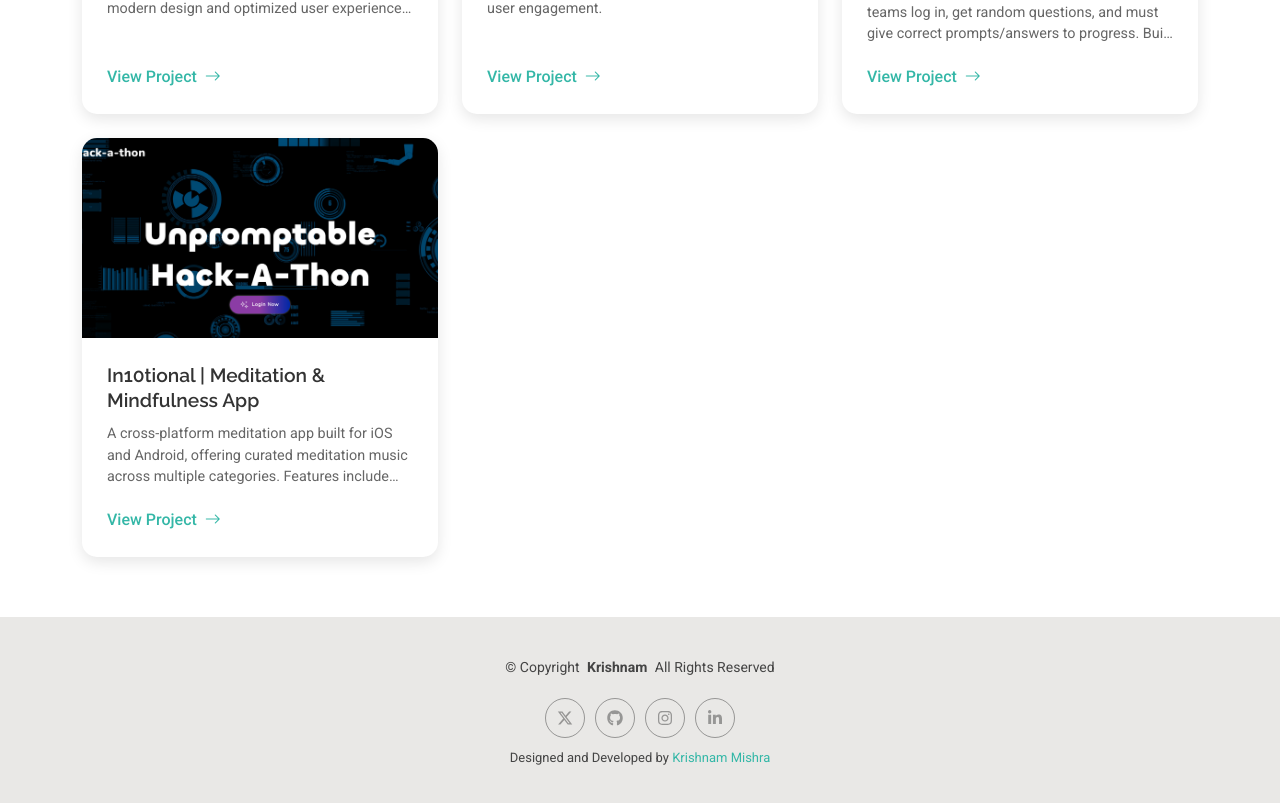
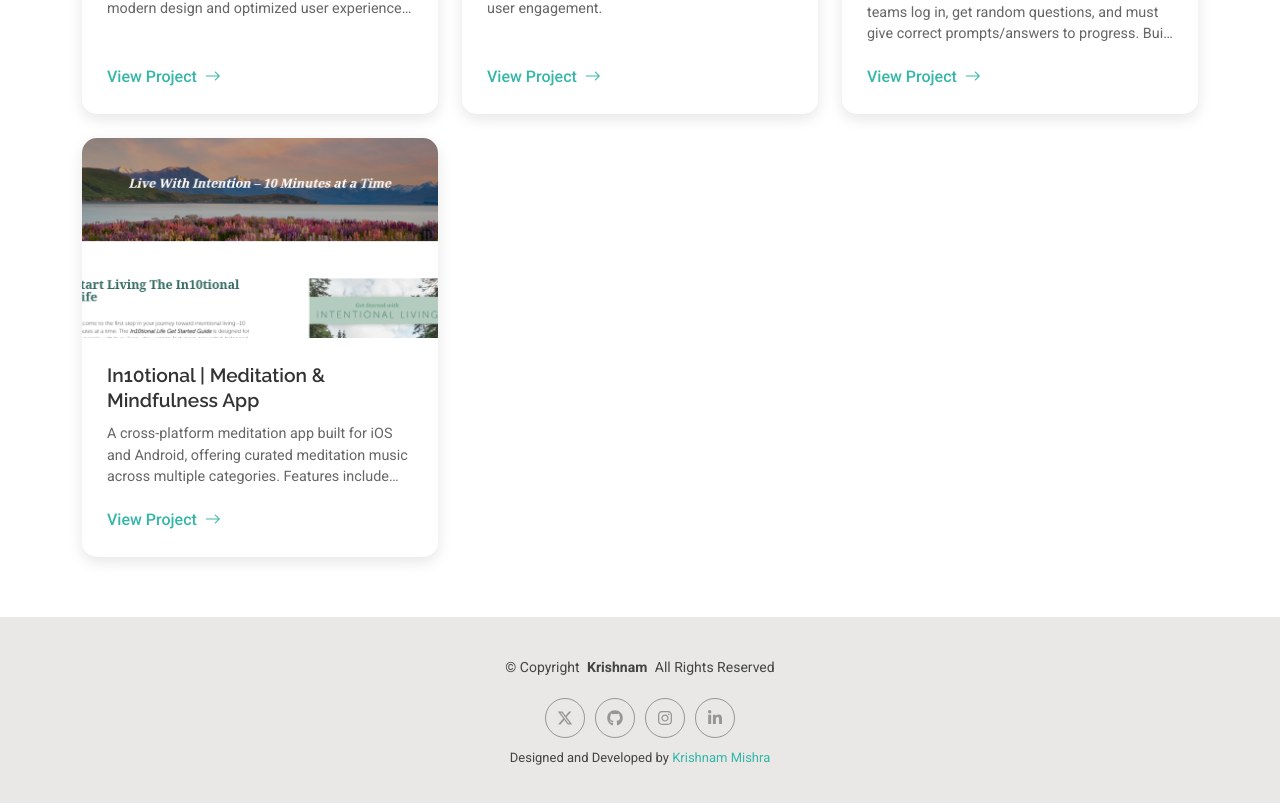
Before and after one commit to krishnamMishra1426/krishnam-mishra-portfolio, a Next.js app: page /portfolio in a window 1280 px wide. Shown: the part 1598-2401 px from the top of the page. Built offline with nearby package versions, Linux system fonts and the light colour scheme.

Commit message:
updated link

```diff
--- a/src/app/portfolio/page.js
+++ b/src/app/portfolio/page.js
@@ -90,9 +90,9 @@ const projects = [
   name: "In10tional | Meditation & Mindfulness App",
   description:
     "A cross-platform meditation app built for iOS and Android, offering curated meditation music across multiple categories. Features include personalized playlists, morning push notification reminders, and a calming user interface for daily mindfulness practice.",
-  link: "https://yourmeditationapp.com/",
+  link: "https://apps.apple.com/in/app/the-in10tional-life/id6747878614",
   category: "App",
-  image: "/assets/img/masonry-portfolio/Hack-a-thon-game.png",
+  image: "/assets/img/masonry-portfolio/in10tional.png",
 },
 
 
--- a/src/app/resume/page.js
+++ b/src/app/resume/page.js
@@ -123,7 +123,7 @@ const resumeData = {
       name: "In10tional | Meditation & Mindfulness App",
       description:
         "A cross-platform meditation app built for iOS and Android, offering curated meditation music across multiple categories. Features include personalized playlists, morning push notification reminders, and a calming user interface for daily mindfulness practice.",
-      link: "https://yourmeditationapp.com/",
+      link: "https://apps.apple.com/in/app/the-in10tional-life/id6747878614s",
     },
     {
       name: "Dopex | Acumatica Page",
```
Also changed, not shown: public/assets/img/masonry-portfolio/566369734_2197513157327072_5191272526898131542_n.jpg (added), public/assets/img/masonry-portfolio/in10tional.png (added).
